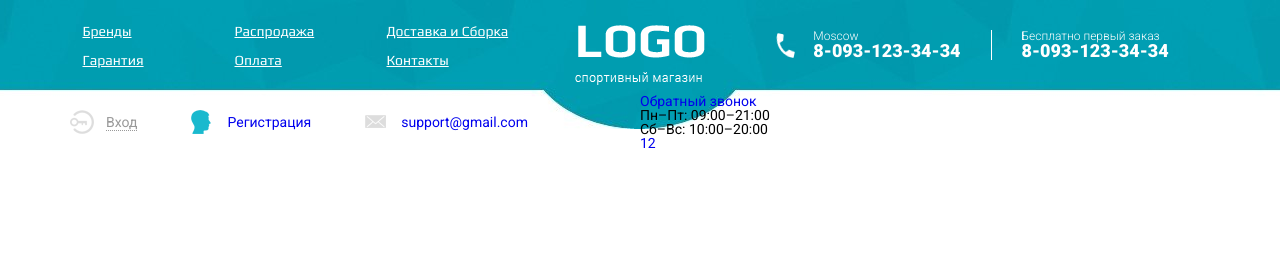
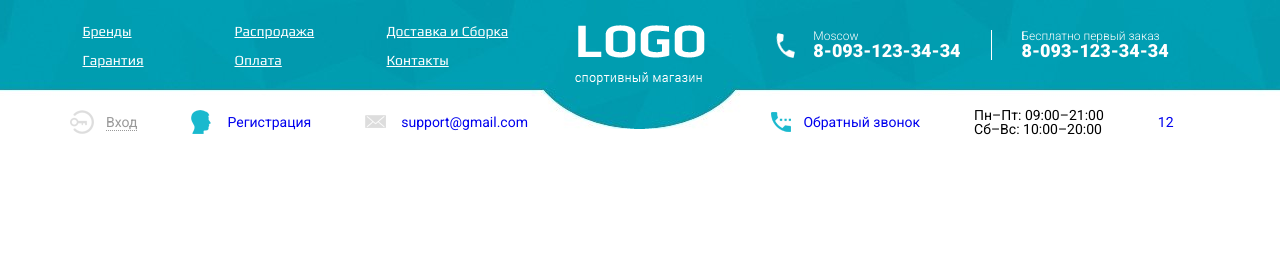
Before and after one commit to SSilvain/mf_shop-layout, a website: page src/index.html in a window 1280 px wide. Drawn offline with nearby package versions, Linux system fonts and the light colour scheme; files that its build step writes are made by us from their sources.

Commit message:
info-header

```diff
--- a/src/scss/header.scss
+++ b/src/scss/header.scss
@@ -1,18 +1,16 @@
 .header {
     background: url("../img/header_bg.jpg") no-repeat top;
+
     // .header__top
-
     &__top {
     }
 
     // .header__bottom
-
     &__bottom {
     }
 }
 .top-header {
     // .top-header__content
-
     &__content {
         display: flex;
         align-items: center;
@@ -20,7 +18,6 @@
     }
 
     // .top-header__column
-
     &__column {
         //flex-grow, flex-shrink, and flex-basis.
         flex: 0 1 50%;
@@ -33,45 +30,37 @@
     }
 
     // .top-header__logo
-
     &__logo {
     }
 
     // .top-header__contacts
-
     &__contacts {
     }
 }
 ._container {
     // ._container
-
     &_container {
     }
 }
 .top {
     // .top__header-column
-
     &__header-column {
     }
 
     // .top__header-menu
-
     &__header-menu {
     }
 }
 .menu {
     // .menu__icon
-
     &__icon {
     }
 
     // .menu__body
-
     &__body {
     }
 
     // .menu__list
-
     &__list {
         display: flex;
         flex-wrap: wrap;
@@ -82,7 +71,6 @@
     }
 
     // .menu__link
-
     &__link {
         font-family: Play;
         color: #fff;
@@ -119,8 +107,8 @@
 .contacts-header {
     display: flex;
     justify-content: center;
+
     // .contacts-header__column
-
     &__column {
         border-right: 1px solid #fff;
         padding: 0 30px;
@@ -130,10 +118,8 @@
     }
 
     // .contacts-header__item
-
     &__item {
         // .contacts-header__item_icon
-
         &_icon {
             background: url("../img/icons/phone.png") left no-repeat;
             padding: 0 0 0 37px;
@@ -141,7 +127,6 @@
     }
 
     // .contacts-header__label
-
     &__label {
         font-size: 12px;
         font-weight: 300;
@@ -149,36 +134,31 @@
     }
 
     // .contacts-header__phone
-
     &__phone {
         font-size: 18px;
         font-weight: 900;
         color: #fff;
-        // font-family: roboto;
     }
 }
 .bottom-header {
     // .bottom-header__container
-
     &__container {
         display: flex;
         height: 63px;
         align-items: center;
+        justify-content: space-between;
     }
 
     // .bottom-header__column
-
     &__column {
-        flex: 0 1 50%;
+        flex: 0 1 calc(50% - 95px);
     }
 
     // .bottom-header__actions
-
     &__actions {
     }
 
     // .bottom-header__info
-
     &__info {
     }
 }
@@ -187,6 +167,9 @@
     align-items: center;
     li {
         margin: 0 54px 0 0;
+        @media (max-width: $maxWidthContainer+px) {
+            margin: 0px 54 / $maxWidthContainer * 100vw 0px 0px;
+        }
         a {
             padding-left: 36px;
             display: inline-block;
@@ -204,7 +187,6 @@
     }
 
     // .actions-header__reg
-
     &__reg {
         background: url("../img/icons/head.png") no-repeat left;
         line-height: 34px;
@@ -212,30 +194,40 @@
     }
 
     // .actions-header__email
-
     &__email {
         background: url("../img/icons/email.png") no-repeat left;
         line-height: 24px;
     }
 }
 .info-header {
+    display: flex;
+    justify-content: center;
+    align-items: center;
+
     // .info-header__column
-
     &__column {
+        padding: 0 54px 0 0;
+        @media (max-width: $maxWidthContainer+px) {
+            padding: 0px 54 / $maxWidthContainer * 100vw 0px 0px;
+        }
+        &:last-child {
+            padding: 0;
+        }
     }
 
     // .info-header__callback
-
     &__callback {
+        display: inline-block;
+        background: url("../img/icons/phone_blue.png") left no-repeat;
+        padding-left: 32px;
+        line-height: 20;
     }
 
     // .info-header__schedule
-
     &__schedule {
     }
 
     // .info-header__cart
-
     &__cart {
     }
 }
```
Also changed, not shown: src/img/icons/phone_blue.png (added).
